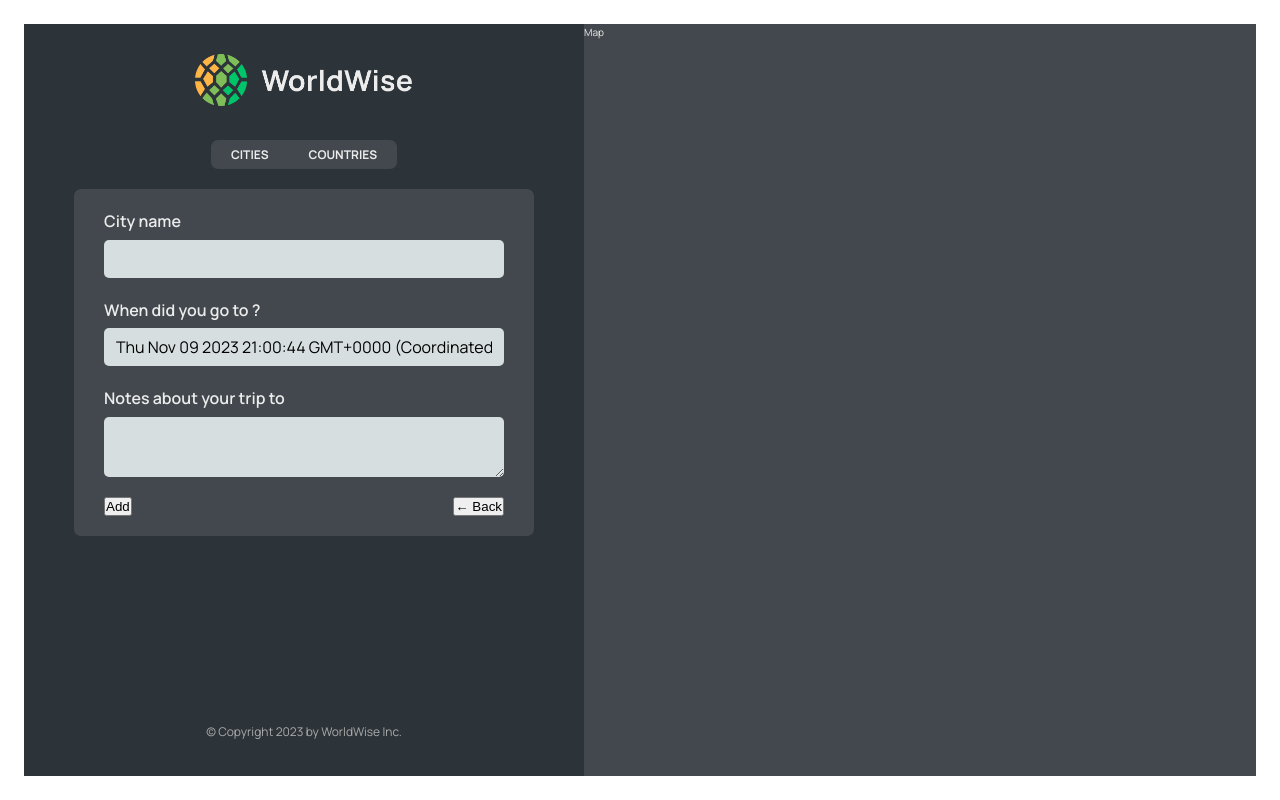
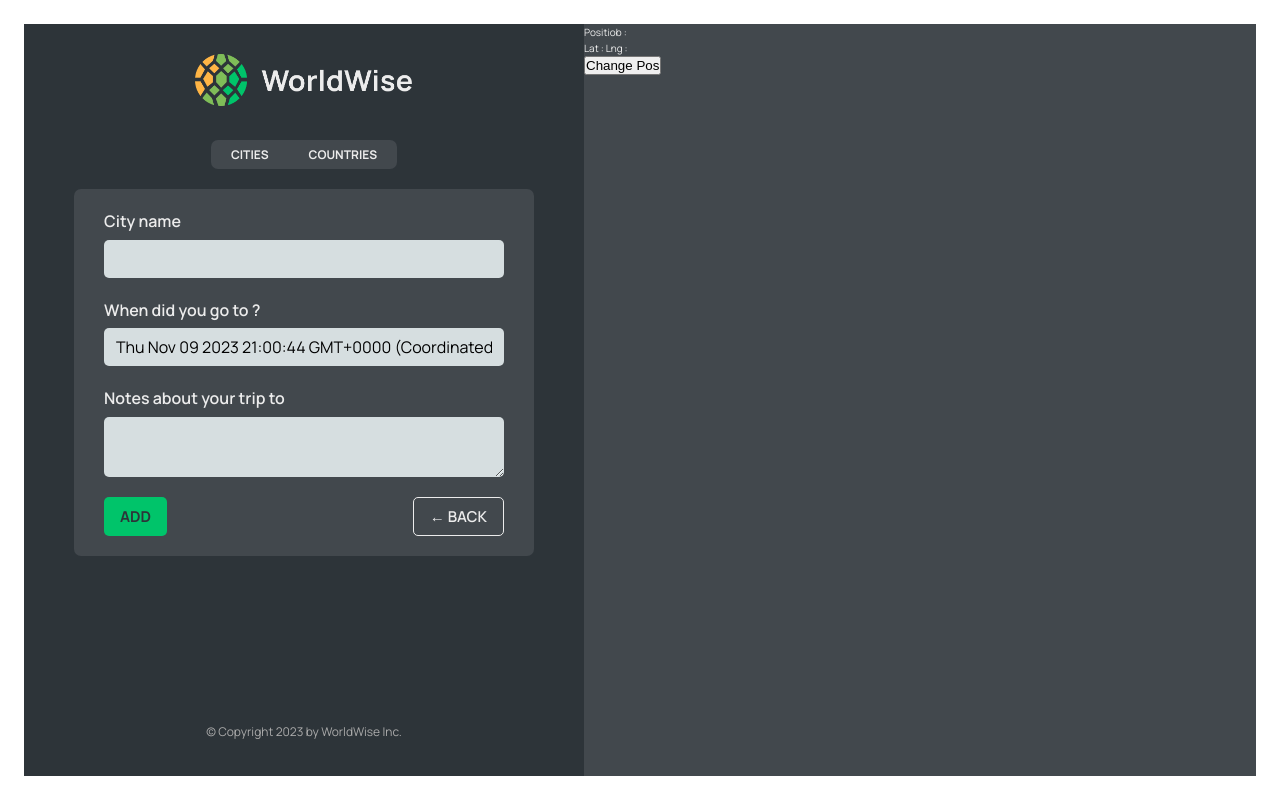
Before and after one commit to badreziani/world-wise, a React (Vite) app: page /app/form in a window 1280 px wide. Built offline with nearby package versions, Linux system fonts and the light colour scheme; data requests are answered from the project's data file.

Commit message:
New update

```diff
--- a/src/App.jsx
+++ b/src/App.jsx
@@ -1,5 +1,5 @@
 import { useEffect, useState } from "react";
-import { BrowserRouter, Route, Routes } from "react-router-dom";
+import { BrowserRouter, Navigate, Route, Routes } from "react-router-dom";
 
 import Homepage from "./pages/Homepage";
 import Product from "./pages/Product";
@@ -41,7 +41,7 @@
         <Route path="pricing" element={<Pricing />} />
         <Route path="login" element={<Login />} />
         <Route path="app" element={<AppLayout />} >
-          <Route index element={<CityList cities={cities} isLoading={isLoading} />} />
+          <Route index element={<Navigate replace to="cities" />} />
           <Route path="cities" element={<CityList cities={cities} isLoading={isLoading} />} />
           <Route path="cities/:id" element={<City />} />
           <Route path="countries" element={<CountryList cities={cities} isLoading={isLoading} />} />
--- /dev/null
+++ b/src/components/Button.jsx
@@ -0,0 +1,9 @@
+import styles from "./Button.module.css"
+
+function Button({ children, onClick, type }) {
+    return (
+        <button onClick={onClick} className={`${styles.btn} ${styles[type]}`}>{children}</button>
+    )
+}
+
+export default Button
--- a/src/components/City.jsx
+++ b/src/components/City.jsx
@@ -1,4 +1,4 @@
-import { useParams } from "react-router-dom";
+import { useParams, useSearchParams } from "react-router-dom";
 import styles from "./City.module.css";
 
 const formatDate = (date) =>
@@ -10,8 +10,10 @@
   }).format(new Date(date));
 
 function City() {
-
   const { id } = useParams()
+  const [searchParams, setSearchParams] = useSearchParams()
+  const lat = searchParams.get("lat")
+  const lng = searchParams.get("lng")
   const currentCity = {
     cityName: "Lisbon",
     emoji: "🇵🇹",
@@ -20,7 +22,8 @@
   };
 
   const { cityName, emoji, date, notes } = currentCity;
-  return <h1>City: {id}</h1>
+  return <h1>City: {id}, Posion: ({lat}, {lng})
+  </h1>
   // return (
   //   <div className={styles.city}>
   //     <div className={styles.row}>
--- a/src/components/Form.jsx
+++ b/src/components/Form.jsx
@@ -1,8 +1,10 @@
 // "https://api.bigdatacloud.net/data/reverse-geocode-client?latitude=0&longitude=0"
 
 import { useState } from "react";
+import { useNavigate } from "react-router-dom";
 
 import styles from "./Form.module.css";
+import Button from "./Button";
 
 export function convertToEmoji(countryCode) {
   const codePoints = countryCode
@@ -17,6 +19,7 @@
   const [country, setCountry] = useState("");
   const [date, setDate] = useState(new Date());
   const [notes, setNotes] = useState("");
+  const navigate = useNavigate()
 
   return (
     <form className={styles.form}>
@@ -49,8 +52,12 @@
       </div>
 
       <div className={styles.buttons}>
-        <button>Add</button>
-        <button>&larr; Back</button>
+        <Button type="primary">Add</Button>
+        <Button type="back" onClick={(e) => {
+          e.preventDefault();
+          navigate(-1)
+        }
+        }>&larr; Back</Button>
       </div>
     </form>
   );
--- a/src/components/Map.jsx
+++ b/src/components/Map.jsx
@@ -6,9 +6,14 @@
     const [searchParams, setSearchParams] = useSearchParams()
     const lat = searchParams.get("lat")
     const lng = searchParams.get("lng")
-    console.log(lat, lng);
     return (
-        <div className={styles.mapContainer} onClick={() => navigate("form")}>Map</div>
+        <div className={styles.mapContainer} onClick={() => navigate("form")}>Positiob :<br />
+            Lat : {lat}
+            Lng : {lng}
+            <br />
+            <button onClick={() => setSearchParams({ lat: 50, lng: 50 })}>Change Pos</button>
+
+        </div>
     )
 }
 
```
